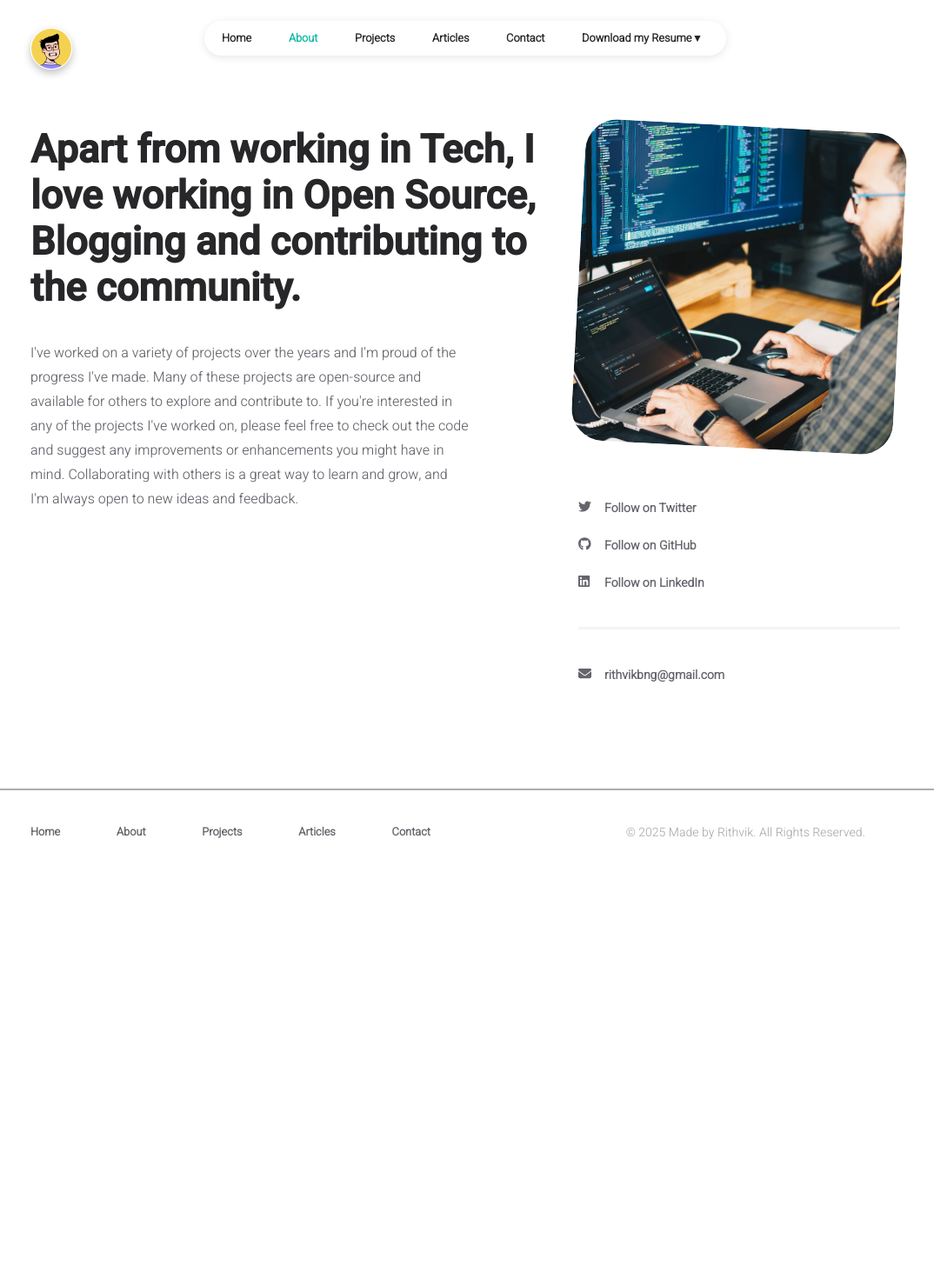
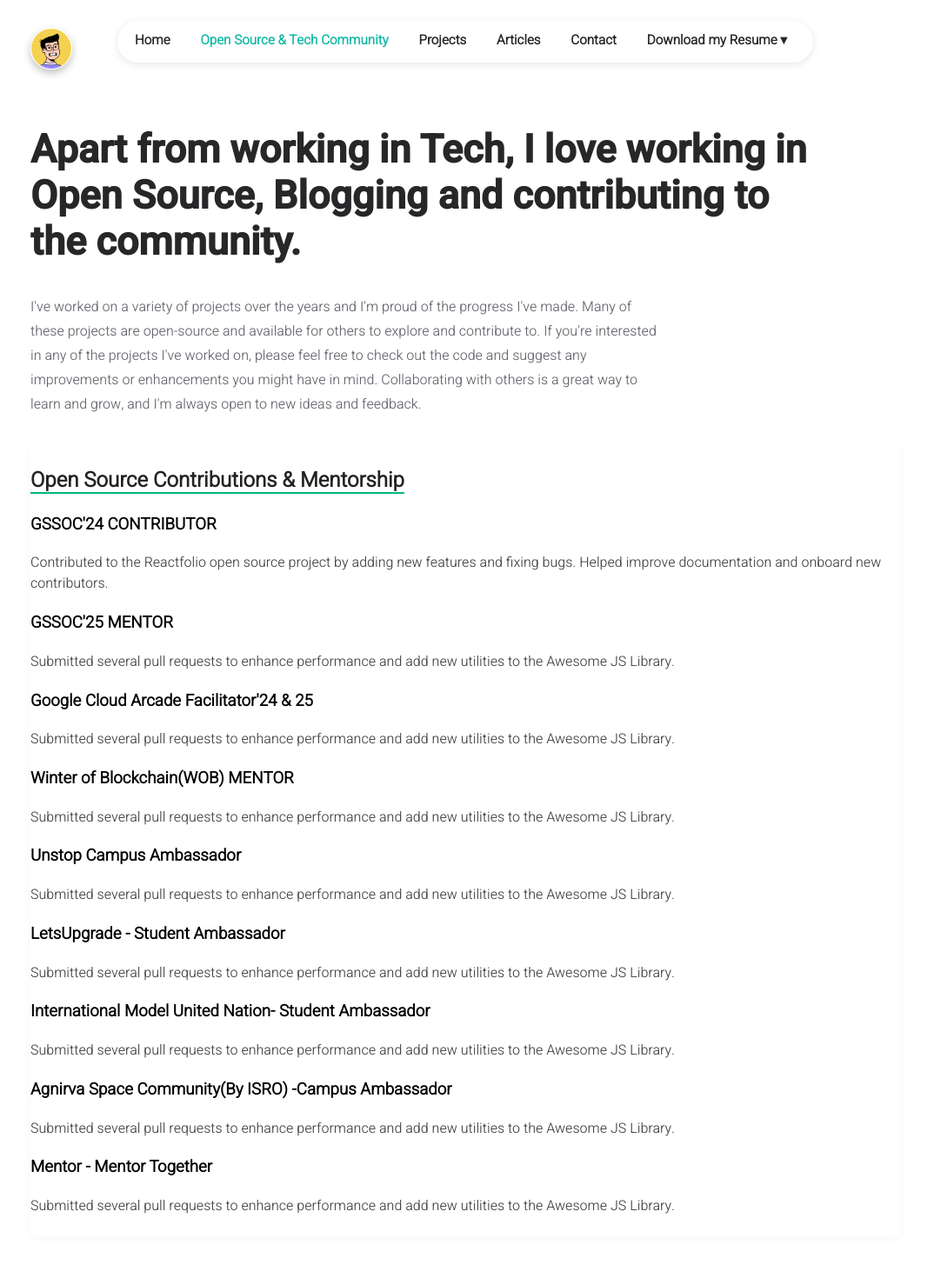
Before and after one commit to Rithvik1709/portfolio_, a React (Create React App) app: page /about in a window 1280 px wide. Shown: the top 1470 px of the page at 87% size, without its empty margins (105-1179 px from the left). Before the commit the page ends 1007 px from the top, so only its background shows below. Built offline with nearby package versions, Linux system fonts and the light colour scheme.

Commit message:
code updates

```diff
--- a/src/components/about/socials.jsx
+++ b/src/components/about/socials.jsx
@@ -5,6 +5,7 @@ import {
 	faTwitter,
 	faGithub,
 	faLinkedin,
+	faMedium,
 } from "@fortawesome/free-brands-svg-icons";
 
 import INFO from "../../data/user";
@@ -23,6 +24,18 @@ const Socials = () => {
 						/>
 					</div>
 					<div className="social-text">Follow on Twitter</div>
+				</a>
+			</div>
+
+			<div className="social">
+				<a href={INFO.socials.medium} target="_blank" rel="noreferrer">
+					<div className="social-icon">
+						<FontAwesomeIcon
+							icon={faMedium}
+							className="social-icon"
+						/>
+					</div>
+					<div className="social-text">Read on Medium</div>
 				</a>
 			</div>
 
--- a/src/components/common/footer.jsx
+++ b/src/components/common/footer.jsx
@@ -12,9 +12,9 @@ const Footer = () => {
 						<li className="footer-nav-link-item">
 							<Link to="/">Home</Link>
 						</li>
-						<li className="footer-nav-link-item">
-							<Link to="/about">About</Link>
-						</li>
+											<li className="footer-nav-link-item">
+												<Link to="/about">Open Source & Tech Community</Link>
+											</li>
 						<li className="footer-nav-link-item">
 							<Link to="/projects">Projects</Link>
 						</li>
@@ -28,9 +28,10 @@ const Footer = () => {
 				</div>
 
 				<div className="footer-credits">
-					<div className="footer-credits-text">
-						© 2025 Made by Rithvik. All Rights Reserved.
-					</div>
+									<div className="footer-credits-text">
+										© 2025 Made by Rithvik. All Rights Reserved.<br />
+										<span style={{fontSize: '85%', color: '#888'}}>Proudly supporting the open source & tech community.</span>
+									</div>
 				</div>
 			</div>
 		</React.Fragment>
--- a/src/components/common/navBar.jsx
+++ b/src/components/common/navBar.jsx
@@ -16,8 +16,8 @@ const NavBar = (props) => {
 							<li className={active === "home" ? "nav-item active" : "nav-item"}>
 								<Link to="/">Home</Link>
 							</li>
-							<li className={active === "about" ? "nav-item active" : "nav-item"}>
-								<Link to="/about">About</Link>
+													<li className={active === "about" ? "nav-item active" : "nav-item"}>
+														<Link to="/about">Open Source & Tech Community</Link>
 							</li>
 							<li className={active === "projects" ? "nav-item active" : "nav-item"}>
 								<Link to="/projects">Projects</Link>
--- a/src/components/common/styles/navBar.css
+++ b/src/components/common/styles/navBar.css
@@ -17,8 +17,8 @@
 }
 
 .nav-background {
-	width: 600px;
-	height: 40px;
+	width: 800px;
+	height: 48px;
 	padding-left: 0%;
 	padding-right: 0%;
 	background: #fff;
@@ -40,8 +40,9 @@
 
 .nav-item {
 	font-weight: bold;
-	font-size: 80%;
+	font-size: 95%;
 	position: relative; /* needed for dropdown */
+	white-space: nowrap;
 }
 
 .nav-item.active a {
--- a/src/pages/about.jsx
+++ b/src/pages/about.jsx
@@ -4,7 +4,7 @@ import { Helmet } from "react-helmet";
 import NavBar from "../components/common/navBar";
 import Footer from "../components/common/footer";
 import Logo from "../components/common/logo";
-import Socials from "../components/about/socials";
+
 
 import INFO from "../data/user";
 import SEO from "../data/seo";
@@ -49,26 +49,67 @@ const About = () => {
 																	{INFO.about.description}
 																</div>
 															</div>
+														</div>
 
-							<div className="about-left-side">
-								<div className="about-image-container">
-									<div className="about-image-wrapper">
-										<img
-											src="about.jpg"
-											alt="about"
-											className="about-image"
-										/>
+																		{/* Open Source Contributions Section */}
+																		<div className="section open-source-section">
+																			<h2 className="section-underline">Open Source Contributions & Mentorship</h2>
+																			<div>
+																				<h3>GSSOC'24 CONTRIBUTOR</h3>
+																				<p>Contributed to the Reactfolio open source project by adding new features and fixing bugs. Helped improve documentation and onboard new contributors.</p>
+																			</div>
+																			<div>
+																				<h3>GSSOC'25 MENTOR</h3>
+																				<p>Submitted several pull requests to enhance performance and add new utilities to the Awesome JS Library.</p>
+																			</div>
+																			<div>
+																				<h3>Google Cloud Arcade Facilitator'24 & 25</h3>
+																				<p>Submitted several pull requests to enhance performance and add new utilities to the Awesome JS Library.</p>
+																			</div>
+																			<div>
+																				<h3>Winter of Blockchain(WOB) MENTOR</h3>
+																				<p>Submitted several pull requests to enhance performance and add new utilities to the Awesome JS Library.</p>
+																			</div>
+																			<div>
+																				<h3>Unstop Campus Ambassador</h3>
+																				<p>Submitted several pull requests to enhance performance and add new utilities to the Awesome JS Library.</p>
+																			</div>
+																			<div>
+																				<h3>LetsUpgrade - Student Ambassador</h3>
+																				<p>Submitted several pull requests to enhance performance and add new utilities to the Awesome JS Library.</p>
+																			</div>
+																			<div>
+																				<h3>International Model United Nation- Student Ambassador</h3>
+																				<p>Submitted several pull requests to enhance performance and add new utilities to the Awesome JS Library.</p>
+																			</div>
+																			<div>
+																				<h3>Agnirva Space Community(By ISRO) -Campus Ambassador </h3>
+																				<p>Submitted several pull requests to enhance performance and add new utilities to the Awesome JS Library.</p>
+																			</div>
+																			<div>
+																				<h3>Mentor - Mentor Together </h3>
+																				<p>Submitted several pull requests to enhance performance and add new utilities to the Awesome JS Library.</p>
 																			</div>
 																		</div>
 
-								<div className="about-socials">
-									<Socials />
+																		{/* Tech Summits Section */}
+																		<div className="section tech-summits-section">
+																			<h2 className="section-underline">Tech Talks</h2>
+																			<div>
+																				<h3>Building your portfolio using Github Copilot- Azure Dev Community</h3>
+																				<p>Spoke about leveraging AI tools like Github Copilot to enhance productivity and streamline the development process.</p>
+																			</div>
+																			<div>
+																				<h3>Creating your first ML model with Google cloud AutoML- Google developer group"City Engineering college"</h3>
+																				<p>Conducted a workshop on building machine learning models using Google Cloud's AutoML, guiding participants through the process of training and deploying their own models.</p>
+																			</div>
+																			<div>
+																				<h3>Boosting LinkedIn presence - Google developer group"City Engineering college"</h3>
+																				<p>Conducted a workshop on optimizing LinkedIn profiles and leveraging the platform for professional networking and opportunities.</p>
 																			</div>
 																		</div>
-						</div>
-						<div className="about-socials-mobile">
-							<Socials />
-						</div>
+
+														{/* Mobile socials removed as requested */}
 													</div>
 					<div className="page-footer">
 						<Footer />
--- a/src/pages/contact.jsx
+++ b/src/pages/contact.jsx
@@ -51,6 +51,7 @@ const Contact = () => {
 							&nbsp; and also connect with me on Social Networks.
 
 						</div>
+
 					</div>
 
 					<div className="socials-container">
--- a/src/pages/styles/about.css
+++ b/src/pages/styles/about.css
@@ -1,3 +1,9 @@
+.section-underline {
+	text-decoration: underline;
+	text-underline-offset: 6px;
+	text-decoration-thickness: 2px;
+	text-decoration-color: #02b875;
+}
 .about-logo-container {
 	display: flex;
 	justify-content: left;
@@ -21,8 +27,40 @@
 	padding-top: 120px;
 }
 
+
 .about-main {
 	display: flex;
+}
+
+
+.open-source-section,
+.tech-summits-section {
+	width: 100%;
+	margin-top: 32px;
+	margin-bottom: 32px;
+	padding: 24px 0;
+	border-radius: 8px;
+	box-shadow: 0 2px 8px rgba(0,0,0,0.04);
+	background: transparent;
+	transition: background 0.2s;
+}
+
+.open-source-section:hover,
+.tech-summits-section:hover {
+	background: #f8f9fa;
+}
+
+.open-source-section h2,
+.tech-summits-section h2 {
+	margin-top: 0;
+	margin-bottom: 12px;
+	color: #222;
+}
+
+.open-source-section p,
+.tech-summits-section p {
+	margin: 0;
+	color: #444;
 }
 
 .about-right-side {
```
Lines whose indentation alone changed are shown as unchanged.
